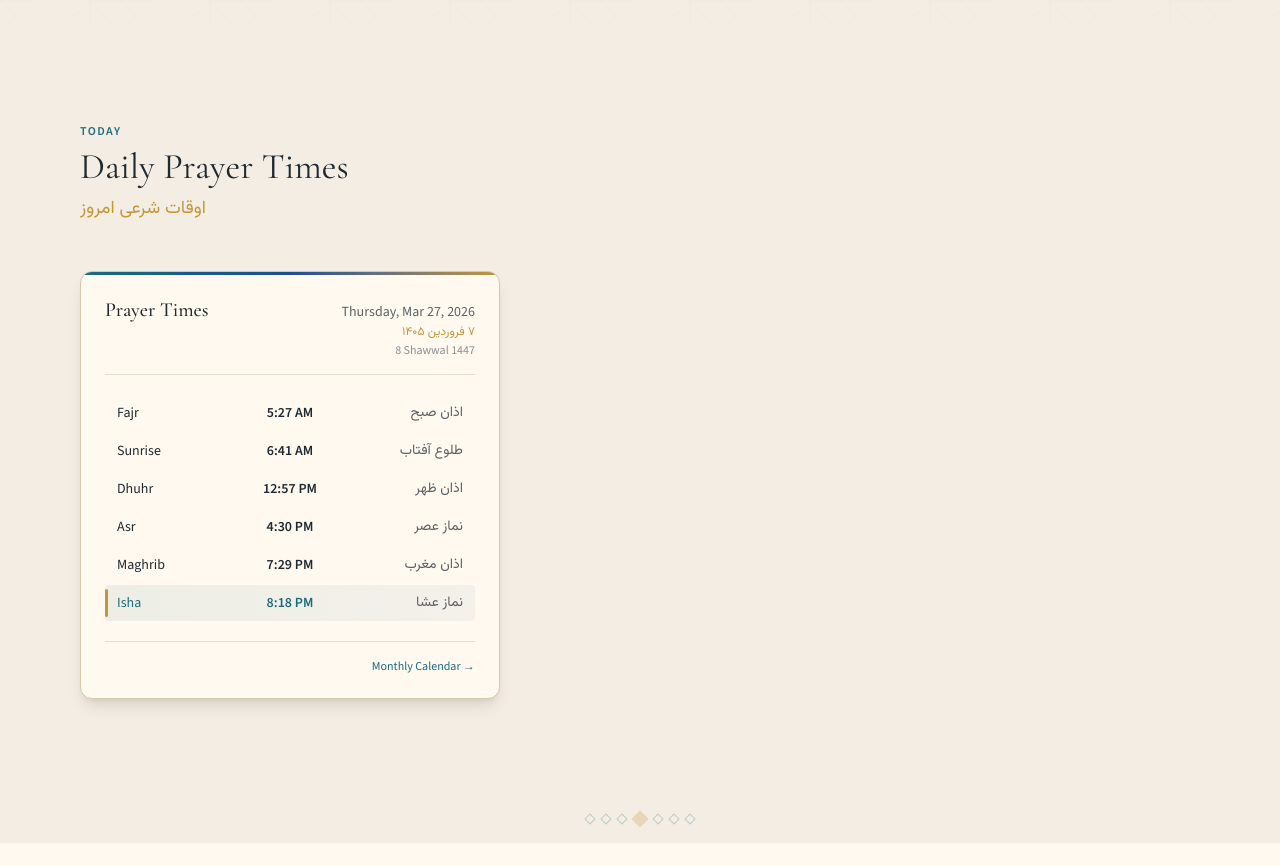
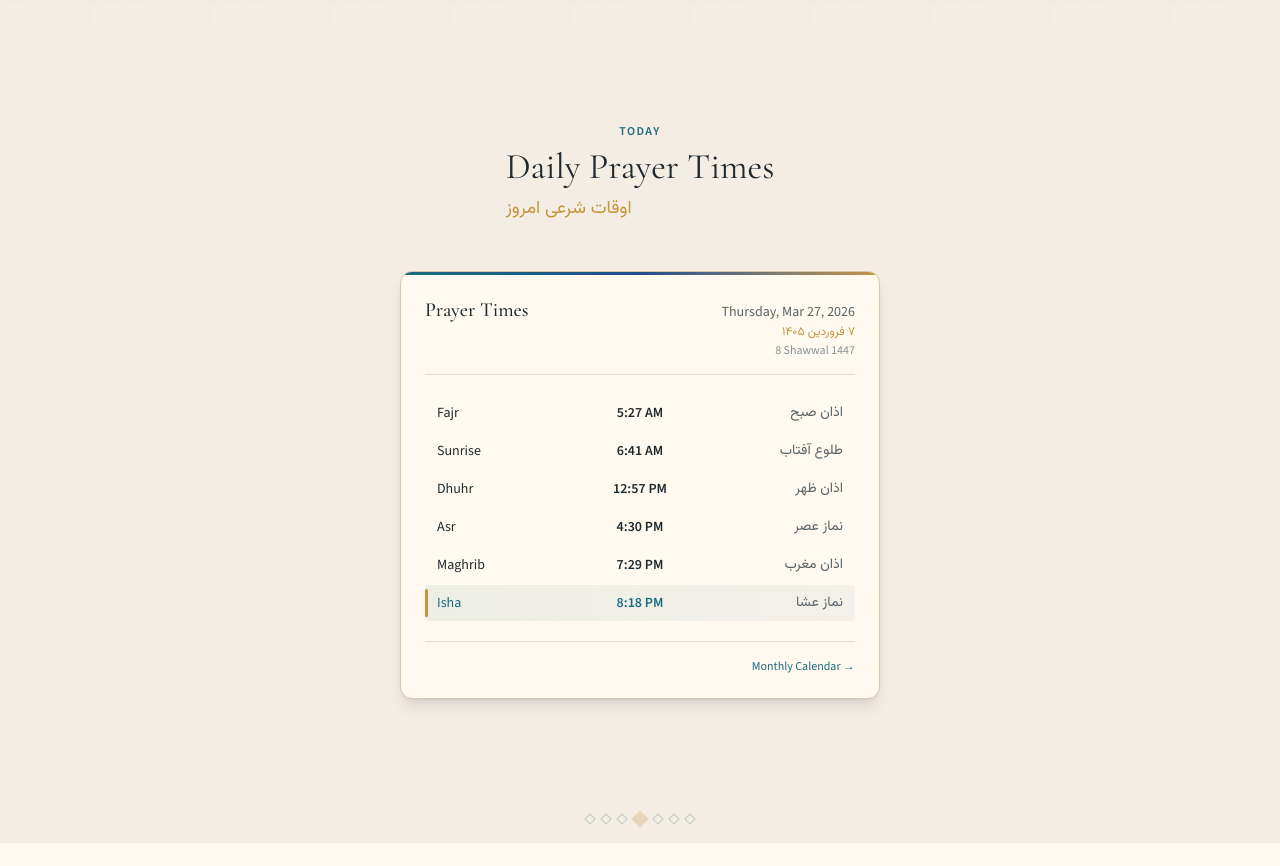
Before and after one commit to Rumi-team/IMAN_Website, a Next.js app: page /prayer-times in a window 1280 px wide. Shown: the part 340-1206 px from the top of the page. Built offline with nearby package versions, Linux system fonts and the light colour scheme; no server answers; a web font is replaced by a local one.

Commit message:
fix: center daily prayer times section on prayer-times page
Co-Authored-By: Claude Opus 4.6 (1M context) <noreply@anthropic.com>

```diff
--- a/src/app/prayer-times/page.tsx
+++ b/src/app/prayer-times/page.tsx
@@ -83,13 +83,14 @@ export default async function PrayerTimesPage() {
 
       {/* ===== TODAY ===== */}
       <section className="py-24">
-        <div className="max-w-[1200px] mx-auto px-6 lg:px-10">
+        <div className="max-w-[1200px] mx-auto px-6 lg:px-10 flex flex-col items-center">
           <SectionHeader
             overline="Today"
             title="Daily Prayer Times"
             titleFa="اوقات شرعی امروز"
+            className="text-center"
           />
-          <div className="max-w-[420px]">
+          <div className="w-full max-w-[480px]">
             <PrayerCard prayers={dailyData.prayers} date={dailyData.date} calendarHref="#monthly-calendar" />
           </div>
         </div>
```
